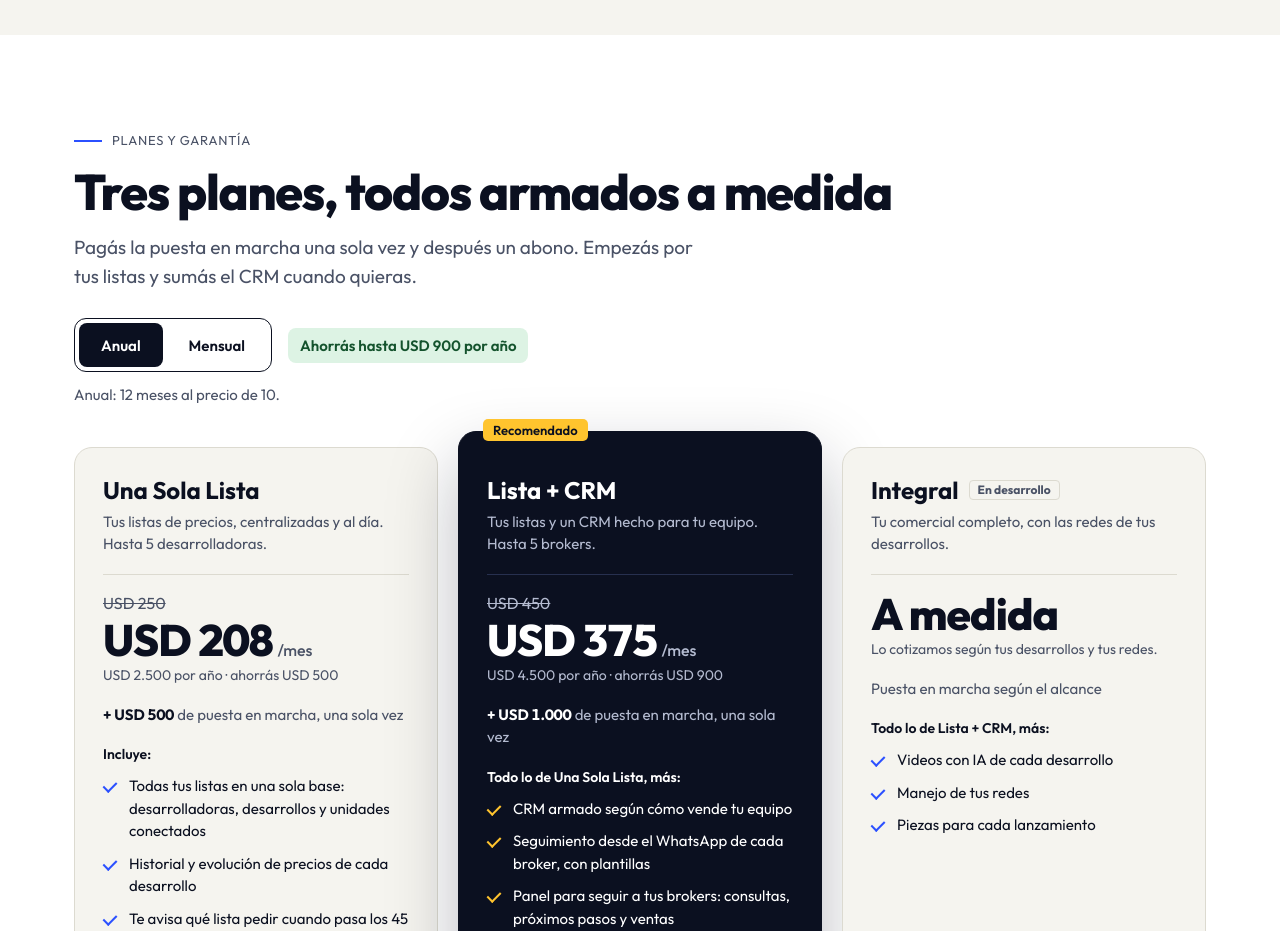
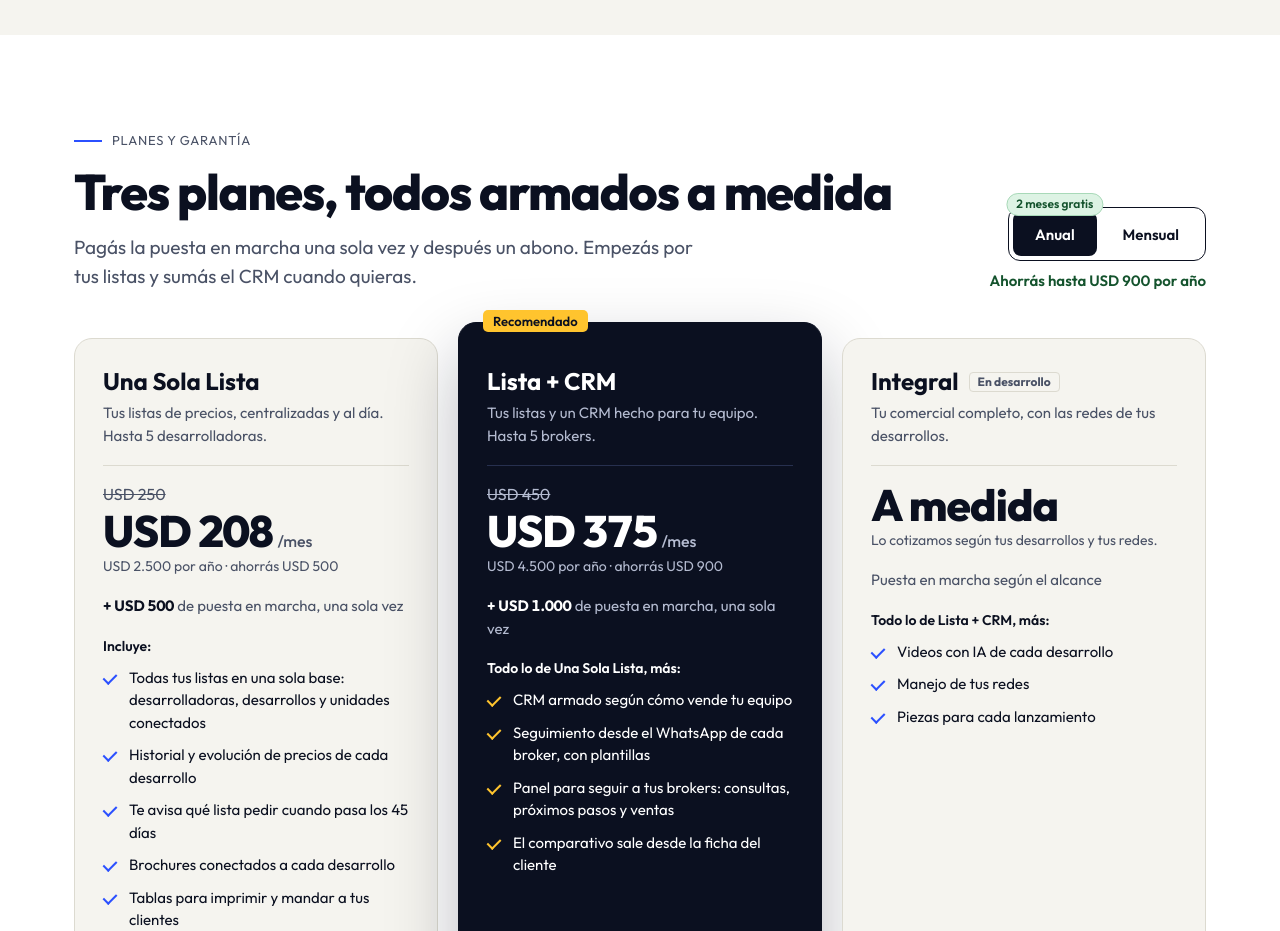
Before and after one commit to cmpsolutionsio/cmpsolutionsio.github.io, a plain HTML site: page index.html in a window 1280 px wide. Shown: the part 7600-8531 px from the top of the page. Drawn offline with Linux system fonts and the light colour scheme.

Commit message:
Precios: selector a la derecha con label "2 meses gratis"
El selector anual/mensual pasa a la derecha del título (abajo en celular). Arriba de "Anual" queda un label con el descuento y abajo del selector, el ahorro en dólares.

Co-Authored-By: Claude Opus 5.5 <noreply@anthropic.com>

```diff
--- a/index.html
+++ b/index.html
@@ -274,12 +274,15 @@ h1 mark{background:none;color:var(--yellow);position:relative;white-space:nowrap
 
 /* 13. Planes: un solo plan destacado, un solo badge, un solo botón lleno */
 .sr{position:absolute;width:1px;height:1px;padding:0;margin:-1px;overflow:hidden;clip:rect(0,0,0,0);white-space:nowrap;border:0}
-.bill{display:flex;align-items:center;gap:12px 16px;flex-wrap:wrap;margin:-20px 0 40px}
+.p-head{display:flex;justify-content:space-between;align-items:flex-end;gap:28px 48px;flex-wrap:wrap;margin-bottom:48px}
+.p-head .head{margin:0}
+.bill{display:flex;flex-direction:column;align-items:flex-end;gap:10px;padding-top:18px}
 .tog{display:inline-flex;gap:4px;padding:4px;border:1.5px solid var(--ink);border-radius:12px;background:var(--card)}
-.tog button{min-height:44px;padding:0 22px;border:0;border-radius:8px;background:none;color:var(--ink);font:600 15px var(--body);cursor:pointer;transition:background .2s ease,color .2s ease}
+.tog button{position:relative;min-height:44px;padding:0 22px;border:0;border-radius:8px;background:none;color:var(--ink);font:600 15px var(--body);cursor:pointer;transition:background .2s ease,color .2s ease}
 .tog button[aria-pressed="true"]{background:var(--ink);color:#fff}
-.save{font:600 15px var(--body);color:var(--ok);background:var(--ok-bg);border-radius:8px;padding:8px 12px}
-.bill small{flex-basis:100%;font-size:15px;color:var(--muted)}
+.off{position:absolute;left:50%;top:-19px;transform:translateX(-50%);white-space:nowrap;font:600 12px/1.4 var(--body);color:var(--ok);background:var(--ok-bg);border:1px solid #A8D9B8;border-radius:20px;padding:2px 9px;pointer-events:none}
+.save{font:600 15px var(--body);color:var(--ok)}
+@media (max-width:1000px){.bill{align-items:flex-start}}
 .plans{display:grid;grid-template-columns:repeat(auto-fit,minmax(min(290px,100%),1fr));gap:20px;align-items:stretch;margin-bottom:28px}
 .plan{border:1px solid var(--line);border-radius:18px;padding:28px;display:flex;flex-direction:column;gap:18px;background:var(--paper);position:relative}
 .plan h3{font-size:24px;display:flex;align-items:center;gap:10px;flex-wrap:wrap}
@@ -654,15 +657,16 @@ dialog#pop[open]{animation:popin .35s cubic-bezier(.2,.7,.2,1)}
 <!-- 13. Planes y garantía -->
 <section class="sec white" id="precios">
   <div class="wrap">
+    <div class="p-head">
       <div class="head reveal"><p class="eyebrow">Planes y garantía</p><h2>Tres planes, todos armados a medida</h2><p class="lead">Pagás la puesta en marcha una sola vez y después un abono. Empezás por tus listas y sumás el CRM cuando quieras.</p></div>
       <!-- Precios: los abonos mensuales están en data-m. El anual es 10 meses (2 sin cargo) y lo calcula el script. -->
       <div class="bill reveal">
         <div class="tog" id="bill" role="group" aria-label="Forma de pago">
-        <button type="button" aria-pressed="true" data-p="anual">Anual</button>
+          <button type="button" aria-pressed="true" data-p="anual">Anual <span class="off">2 meses gratis</span></button>
           <button type="button" aria-pressed="false" data-p="mensual">Mensual</button>
         </div>
         <span class="save" id="bill-save">Ahorrás hasta USD 900 por año</span>
-      <small id="bill-note">Anual: 12 meses al precio de 10.</small>
+      </div>
     </div>
     <div class="plans stagger">
       <div class="plan" data-plan="Una Sola Lista">
@@ -875,7 +879,6 @@ dialog#pop[open]{animation:popin .35s cubic-bezier(.2,.7,.2,1)}
         $('small', el).textContent = anual ? 'USD ' + fmt(m * 10) + ' por año · ahorrás USD ' + fmt(m * 2) : 'Por mes · sin permanencia';
       });
       $('#bill-save').textContent = (anual ? 'Ahorrás hasta' : 'Con el anual ahorrás hasta') + ' USD ' + fmt(maxAhorro) + ' por año';
-      $('#bill-note').textContent = anual ? 'Anual: 12 meses al precio de 10.' : 'Mensual: sin permanencia, te das de baja cuando quieras.';
     };
     $$('button', bill).forEach(function(b){ b.addEventListener('click', function(){ setPeriodo(b.getAttribute('data-p')); track('precios_periodo', periodo, true); }); });
     setPeriodo('anual');
```
Lines whose indentation alone changed are shown as unchanged.
